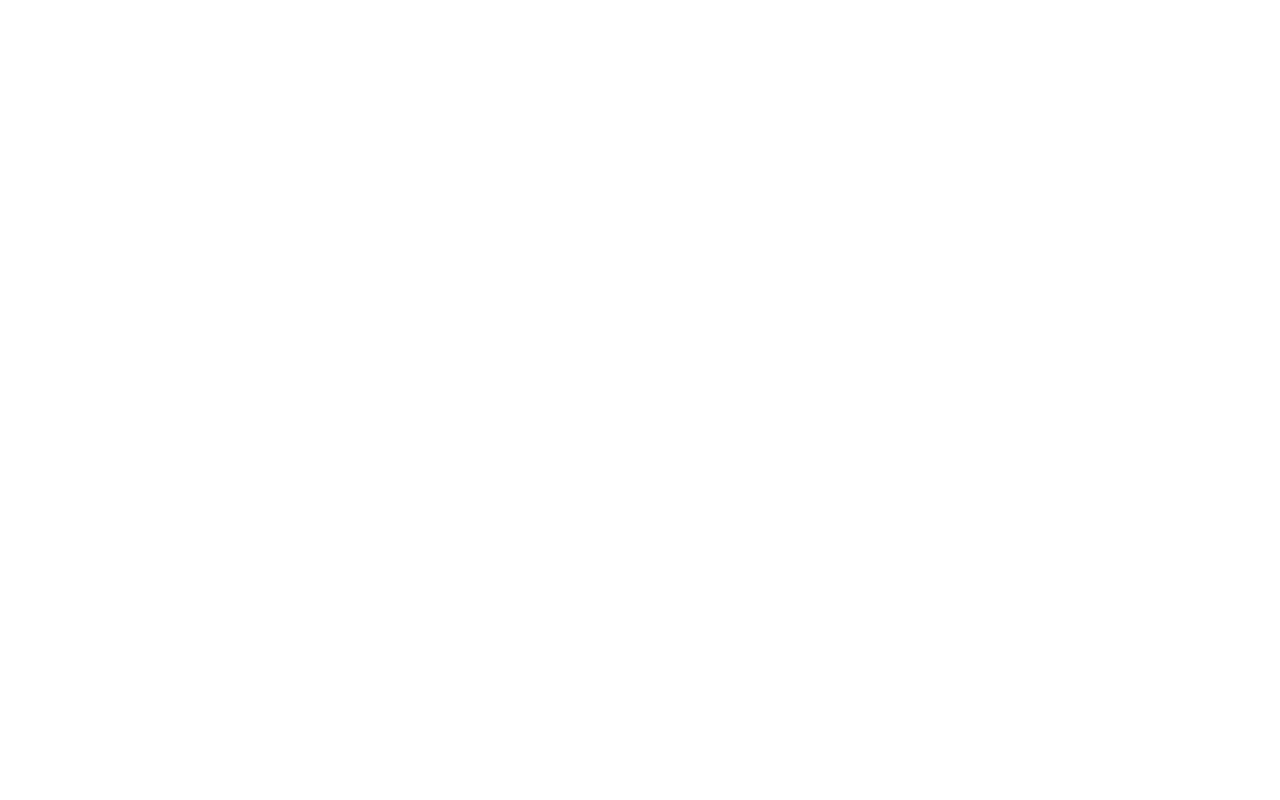
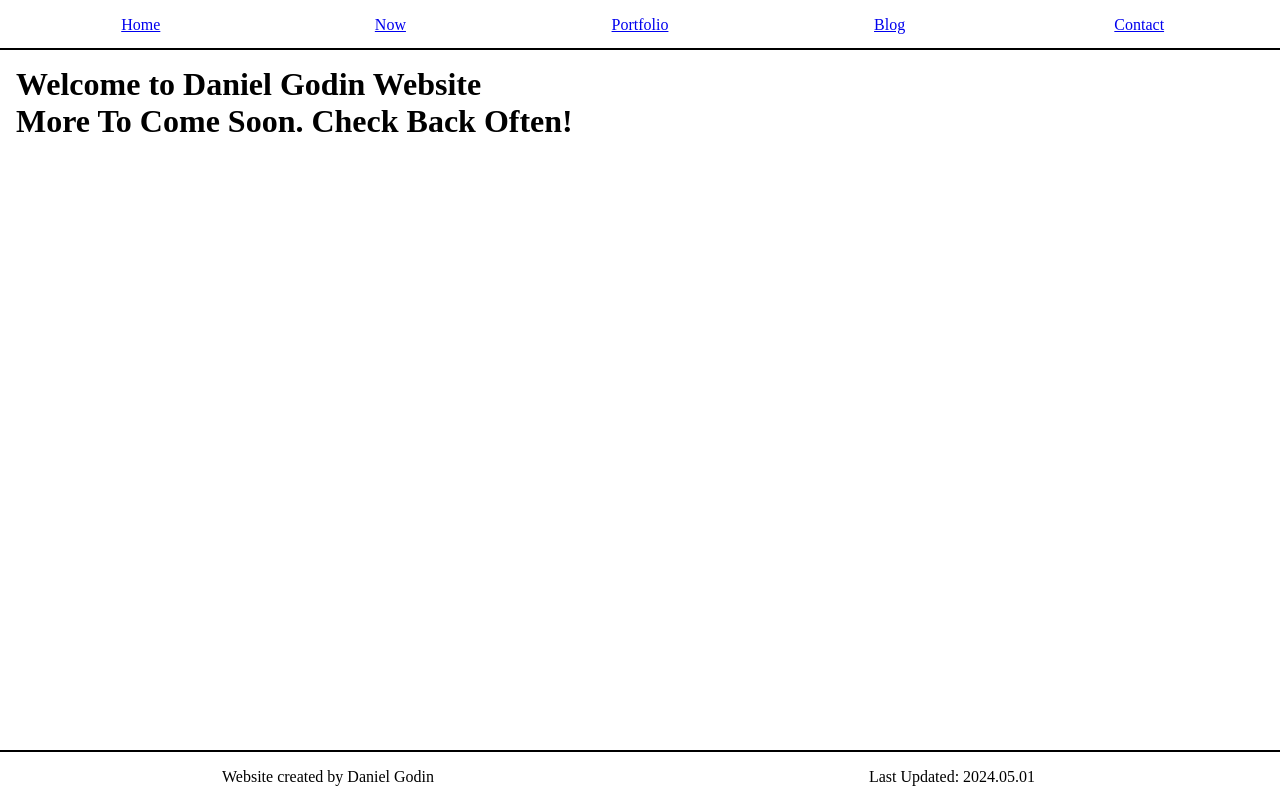
Before and after one commit to daniel-godin/daniel-godin, a website built with Vite: page index.html in a window 1280 px wide. Built offline with nearby package versions, Linux system fonts and the light colour scheme; some packages are replaced by stand-ins of ours; no server answers.

Commit message:
Basic UI setup.

```diff
--- a/src/firebase.ts
+++ b/src/firebase.ts
@@ -9,8 +9,8 @@ import { getAuth, connectAuthEmulator } from "firebase/auth";
 
 // Initialize Firebase
 const app = initializeApp(firebaseConfig);
-const db = getFirestore(app);
-const auth = getAuth(app);
+export const db = getFirestore(app);
+export const auth = getAuth(app);
 
 
 
--- a/src/main.ts
+++ b/src/main.ts
@@ -2,4 +2,6 @@
 
 
 // Imports:
-import './style.css'
+import './style.css';
+import './firebase.ts';
+import './ui.ts';
--- a/src/style.css
+++ b/src/style.css
@@ -1,9 +1,91 @@
 
 :root {
   /* CSS Variables: */
+  --padding-basic: 1rem;
 
 }
 
 * {
+  /* Basic Default CSS Rules Reset to Style Later: */
   box-sizing: border-box;
+  margin: 0;
+  padding: 0;
 }
+
+html {
+  margin: 0;
+  padding: 0;
+  height: 100dvh;
+  width: 100dvw;
+
+  font-size: 16px;
+}
+
+body {
+  margin: 0;
+  padding: 0;
+  height: 100%;
+  width: 100%;
+
+
+}
+
+/* Global CSS Rules: */
+
+nav {
+  margin: 0;
+  padding: var(--padding-basic);
+  height: 50px;
+  width: 100%;
+
+  position: sticky;
+  top: 0;
+  right: 0;
+  left: 0;
+
+  border-bottom: 2px solid black;
+
+  display: grid;
+  grid-template-columns: repeat(auto-fit, minmax(100px, 1fr));
+  place-items: center;
+
+}
+
+main {
+  margin: 0;
+  padding: var(--padding-basic);
+
+}
+
+
+footer {
+  margin: 0;
+  padding: var(--padding-basic);
+  height: 50px;
+  width: 100%;
+
+  position: fixed;
+  right: 0;
+  bottom: 0;
+  left: 0;
+
+  border-top: 2px solid black;
+
+  display: grid;
+  grid-template-columns: repeat(auto-fit, minmax(100px, 1fr));
+  place-items: center;
+
+
+
+
+
+}
+
+
+
+
+
+
+
+
+/* Index.html CSS Rules: */
--- /dev/null
+++ b/src/ui.ts
@@ -0,0 +1,72 @@
+// Main UI/DOM Import/Export Functions
+
+// Imports:
+
+// Firebase Imports:
+import { auth } from "./firebase";
+import { onAuthStateChanged } from "firebase/auth";
+
+
+// Code/Functionality:
+
+// Main Starting Point.  User or No User Conditional.
+onAuthStateChanged(auth, (user) => {
+    if (user) { console.log('User Detected.  Website Displaying With user Abilities.'); }
+    if (!user) {
+        buildUI();
+    }
+})
+
+function buildUI() {
+    buildSkeleton();
+    buildNavUI();
+    buildMainUI();
+    buildFooterUI();
+}
+
+function buildSkeleton() { // Builds the basic skeleton for website.
+    // root element is the main building scaffolding of the entire website.
+    const root = document.getElementById('root') as HTMLDivElement;
+    root.innerHTML = '';
+    root.insertAdjacentHTML('afterbegin', `
+        <div id='navContainer'></div>
+        <div id='mainContentContainer'></div>
+        <div id='footerContainer'></div>
+    `)
+}
+
+function buildNavUI() {
+    const navContainer = document.getElementById('navContainer') as HTMLDivElement;
+    navContainer.innerHTML = '';
+    navContainer.insertAdjacentHTML('afterbegin', `
+        <nav>
+            <a href='./index.html'>Home</a>
+            <a href='./now.html'>Now</a>
+            <a href='./portfolio.html'>Portfolio</a>
+            <a href='./blog.html'>Blog</a>
+            <a href='./contact.html'>Contact</a>
+        </nav>
+    `)
+}
+
+function buildMainUI() {
+    const mainContentContainer = document.getElementById('mainContentContainer') as HTMLDivElement;
+    mainContentContainer.innerHTML = '';
+    mainContentContainer.insertAdjacentHTML('afterbegin', `
+        <main>
+            <h1>Welcome to Daniel Godin Website<h1>
+            <p>More To Come Soon.  Check Back Often!</p>
+        </main>
+    `)
+}
+
+function buildFooterUI() {
+    const footerContainer = document.getElementById('footerContainer') as HTMLDivElement;
+    footerContainer.innerHTML = '';
+    footerContainer.insertAdjacentHTML('afterbegin', `
+        <footer>
+            <p>Website created by Daniel Godin</p>
+            <p>Last Updated:  2024.05.01</p>
+        </footer>
+    `)
+}
```
